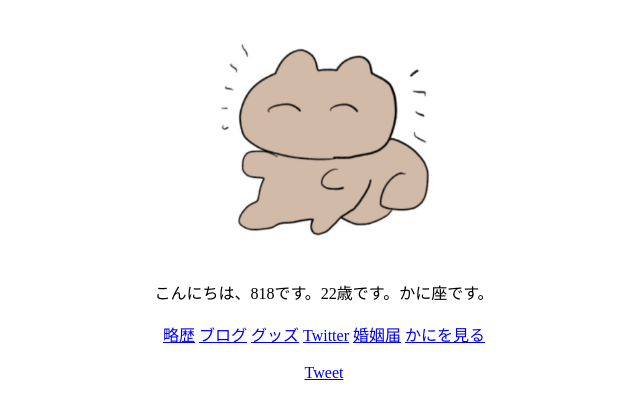
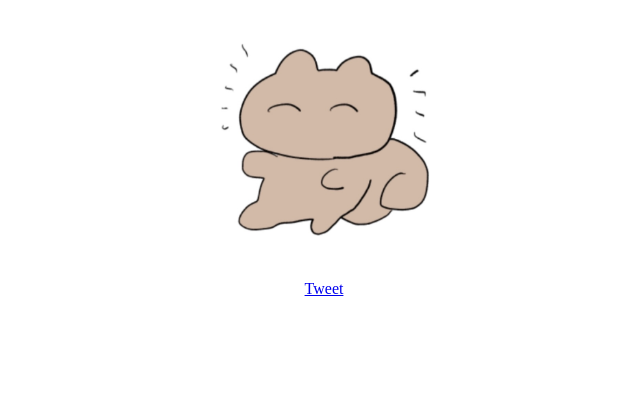
Before and after one commit to ykch75/pf, a plain HTML site: page index.html in a window 1280 px wide. Shown: the whole page, without its empty margins (324-964 px from the left). Drawn offline with Linux system fonts and the light colour scheme.

Commit message:
元に戻す

```diff
--- a/index.html
+++ b/index.html
@@ -12,14 +12,6 @@
 
 <body>
     <img src="image/icon.jpg" alt="icon" height="250">
-    <br><br> こんにちは、818です。22歳です。かに座です。
-    <br><br>
-    <a href="timeline.html">略歴</a>
-    <a href="https://y818.hatenablog.com/">ブログ</a>
-    <a href="https://suzuri.jp/818chan_">グッズ</a>
-    <a href="https://twitter.com/818ch">Twitter</a>
-    <a href="pdf/marryme.pdf">婚姻届</a>
-    <a href="https://www.google.com/search?q=%かに">かにを見る</a>
     <br><br>
     <a href="https://twitter.com/share?ref_src=twsrc%5Etfw" class="twitter-share-button" data-show-count="false" data-text="かわいいね〜">Tweet</a>
     <script async src="https://platform.twitter.com/widgets.js" charset="utf-8"></script>
```
